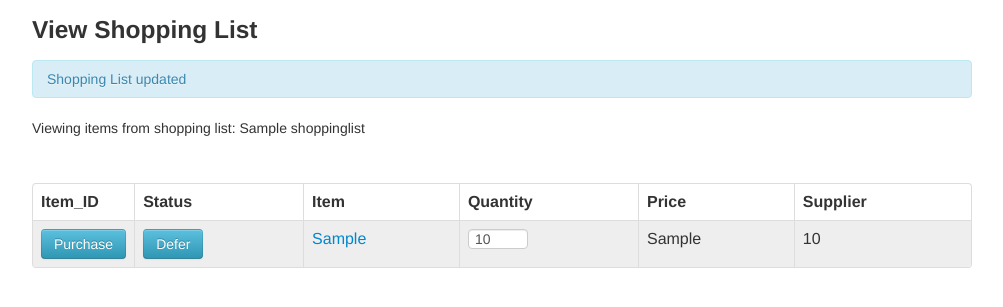
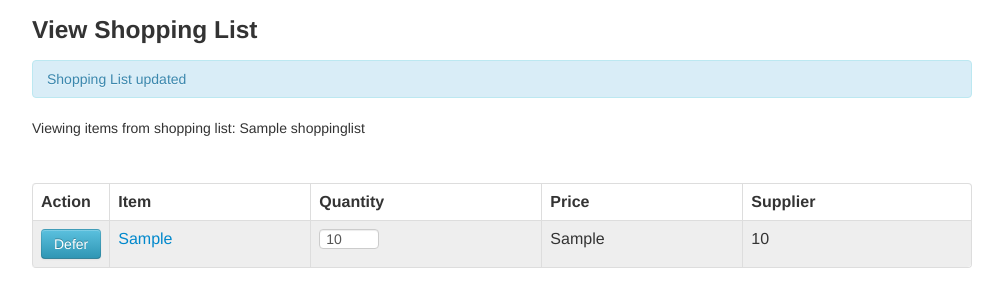
Before and after one commit to LocV/caffeowner, a PHP site: page /viewShoppingList.php?itemStatus=deferred&shoppingListId=1&ShopListId=1 in a window 1280 px wide. Shown: the part 81-388 px from the top of the page, without its empty margins (160-1163 px from the left). Run offline with PHP 8.4, Linux system fonts and the light colour scheme; tables that the repository leaves empty or names only in its code hold one stand-in row (values such as "Sample post"); data that the repository does not hold is empty.

Commit message:
Dynamic button state

```diff
--- a/editShoppingList.php
+++ b/editShoppingList.php
@@ -227,7 +227,6 @@
 		<label>Filter by:</label>
 			Department: <a href="editShoppingList.php?shoppingListId=<?php echo $shoppingListId ?>&department=BOH"><button class="btn btn-info"> BOH </button></a>
 			<a href="editShoppingList.php?shoppingListId=<?php echo $shoppingListId ?>&department=FOH"><button class="btn btn-info"> FOH </button></a>
-			Category: <a href="editShoppingList.php?shoppingListId=<?php echo $shoppingListId ?>&filter=category"><button class="btn btn-info"> Category </button></a>
 		<table class="table table-bordered">
               <thead>
                 <tr>
--- a/viewShoppingList.php
+++ b/viewShoppingList.php
@@ -81,8 +81,7 @@
 		<table class="table table-bordered">
               <thead>
                 <tr>
-                  <th width="50px">Item_ID</th>
-                  <th>Status</th>
+                  <th width="50px">Action</th>
                   <th>Item</th>
                   <th>Quantity</th>
 				  <th>Price</th>
@@ -97,23 +96,27 @@
 			       		{
 				       	?>
 				       		<tr bgcolor="#eee">
+					       		<td><a href="viewShoppingList.php?itemStatus=deferred&shoppingListId=<?php echo $shoppingListId ?>&ShopListId=<?php echo $listArray['id'] ?>"><button class="btn btn-info"> Defer </button>
+							   	</td>
 					    <?php
 			       		}else if ($listArray['status'] == 'deferred')
 			       		{
 				       	?>
 				       		<tr bgcolor="#fbfdea">
+					       		<td><a href="viewShoppingList.php?itemStatus=purchase&shoppingListId=<?php echo $shoppingListId ?>&ShopListId=<?php echo $listArray['id'] ?>"><button class="btn btn-info"> Clear </button>
+						       	</td>
 					    <?php
 						} else {
 						?>
 				       		<tr>
+					       		<td><a href="viewShoppingList.php?itemStatus=fulfilled&shoppingListId=<?php echo $shoppingListId ?>&ShopListId=<?php echo $listArray['id'] ?>"><button class="btn btn-info"> Purchase </button>
+						       	</td>
 					    <?php
 			       		}
 			       		?>
 
-				       		<td><a href="viewShoppingList.php?itemStatus=fulfilled&shoppingListId=<?php echo $shoppingListId ?>&ShopListId=<?php echo $listArray['id'] ?>"><button class="btn btn-info"> Purchase </button></td>
-				       		<td>
-					       		<a href="viewShoppingList.php?itemStatus=deferred&shoppingListId=<?php echo $shoppingListId ?>&ShopListId=<?php echo $listArray['id'] ?>"><button class="btn btn-info"> Defer </button>
-					  		</td>
+
+
 				       		<td><a href="itemDetail.php?idItem=<?php echo $listArray['idItem'] ?>"><?php echo $listArray['item'] ?></td>
 				       		<?php
 					       		$products = $mysqli->query("SELECT price, supplier
```
